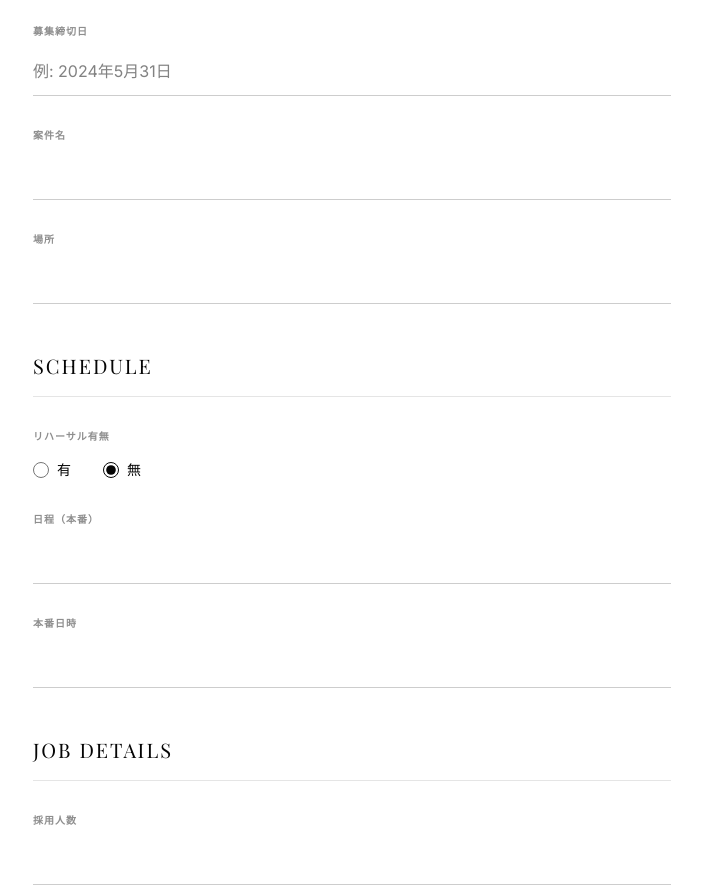
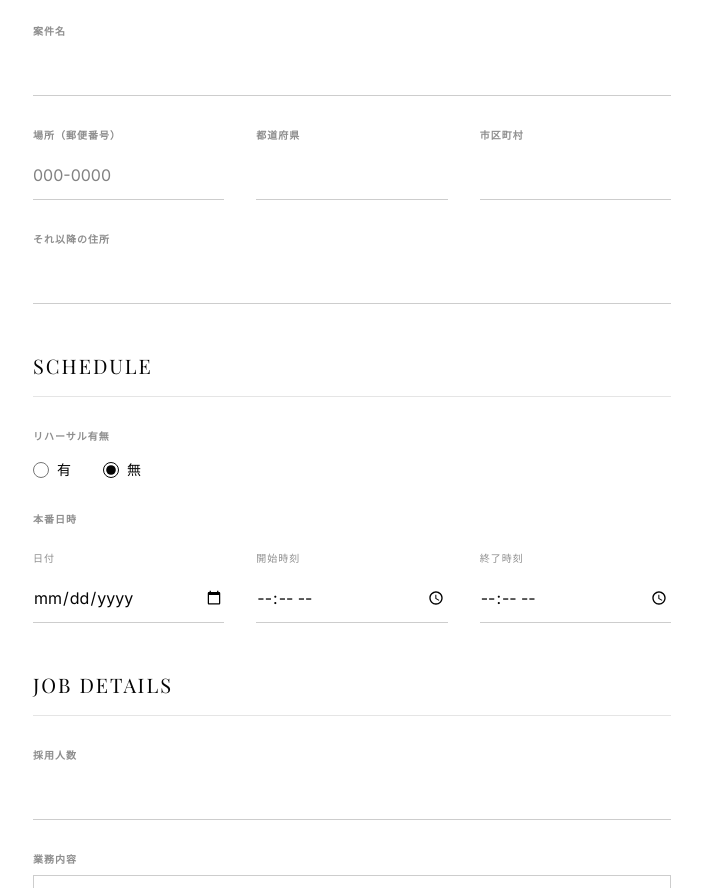
Before and after one commit to masashi-merci/model, a React (Vite) app in the folder merci-talent-agency/: page /order in a window 1280 px wide. Shown: the part 880-1768 px from the top of the page, without its empty margins (288-990 px from the left). Built offline with nearby package versions, Linux system fonts and the light colour scheme; no server answers; the database is empty; a web font is replaced by a local one.

Commit message:
Update Order.tsx

```diff
--- a/merci-talent-agency/src/pages/Order.tsx
+++ b/merci-talent-agency/src/pages/Order.tsx
@@ -6,16 +6,21 @@ export default function Order() {
   const [formData, setFormData] = useState({
     companyName: '',
     contactPerson: '',
-    address: '',
     email: '',
     deadline: '',
     projectName: '',
-    location: '',
+    locationPostalCode: '',
+    locationPrefecture: '',
+    locationCity: '',
+    locationAddressDetail: '',
     rehearsal: 'no',
-    rehearsalDateTime: '',
+    rehearsalDate: '',
+    rehearsalStartTime: '',
+    rehearsalEndTime: '',
     rehearsalLocation: '',
-    mainEvent: '',
-    mainEventDateTime: '',
+    mainEventDate: '',
+    mainEventStartTime: '',
+    mainEventEndTime: '',
     hiringCount: '',
     jobDescription: '',
     conditions: [] as string[],
@@ -31,6 +36,31 @@ export default function Order() {
   const [isSubmitting, setIsSubmitting] = useState(false);
   const [submitted, setSubmitted] = useState(false);
   const [error, setError] = useState<string | null>(null);
+
+  const lookupAddress = async (zip: string, type: 'client' | 'location') => {
+    const cleanZip = zip.replace(/-/g, '');
+    if (cleanZip.length !== 7) return;
+
+    try {
+      const response = await fetch(`https://zipcloud.ibsnet.co.jp/api/search?zipcode=${cleanZip}`);
+      const data = await response.json();
+      if (data.results) {
+        const result = data.results[0];
+        const prefecture = result.address1;
+        const city = result.address2 + result.address3;
+
+        if (type === 'location') {
+          setFormData(prev => ({
+            ...prev,
+            locationPrefecture: prefecture,
+            locationCity: city
+          }));
+        }
+      }
+    } catch (error) {
+      console.error('Address lookup failed:', error);
+    }
+  };
 
   const conditionOptions = [
     '派手なネイルNG',
@@ -180,17 +210,6 @@ export default function Order() {
             </div>
 
             <div className="space-y-2">
-              <label className="text-[10px] tracking-widest text-brand-gray uppercase block font-bold">住所</label>
-              <input
-                type="text"
-                required
-                className="w-full bg-transparent border-b border-brand-black/20 py-3 focus:outline-none focus:border-brand-black transition-colors"
-                value={formData.address}
-                onChange={(e) => setFormData({ ...formData, address: e.target.value })}
-              />
-            </div>
-
-            <div className="space-y-2">
               <label className="text-[10px] tracking-widest text-brand-gray uppercase block font-bold">メールアドレス</label>
               <input
                 type="email"
@@ -229,14 +248,52 @@ export default function Order() {
               />
             </div>
 
+            <div className="grid grid-cols-1 md:grid-cols-3 gap-8">
               <div className="space-y-2">
-              <label className="text-[10px] tracking-widest text-brand-gray uppercase block font-bold">場所</label>
+                <label className="text-[10px] tracking-widest text-brand-gray uppercase block font-bold">場所（郵便番号）</label>
+                <input
+                  type="text"
+                  required
+                  placeholder="000-0000"
+                  className="w-full bg-transparent border-b border-brand-black/20 py-3 focus:outline-none focus:border-brand-black transition-colors"
+                  value={formData.locationPostalCode}
+                  onChange={(e) => {
+                    const val = e.target.value;
+                    setFormData({ ...formData, locationPostalCode: val });
+                    lookupAddress(val, 'location');
+                  }}
+                />
+              </div>
+              <div className="space-y-2">
+                <label className="text-[10px] tracking-widest text-brand-gray uppercase block font-bold">都道府県</label>
                 <input
                   type="text"
                   required
                   className="w-full bg-transparent border-b border-brand-black/20 py-3 focus:outline-none focus:border-brand-black transition-colors"
-                value={formData.location}
-                onChange={(e) => setFormData({ ...formData, location: e.target.value })}
+                  value={formData.locationPrefecture}
+                  onChange={(e) => setFormData({ ...formData, locationPrefecture: e.target.value })}
+                />
+              </div>
+              <div className="space-y-2">
+                <label className="text-[10px] tracking-widest text-brand-gray uppercase block font-bold">市区町村</label>
+                <input
+                  type="text"
+                  required
+                  className="w-full bg-transparent border-b border-brand-black/20 py-3 focus:outline-none focus:border-brand-black transition-colors"
+                  value={formData.locationCity}
+                  onChange={(e) => setFormData({ ...formData, locationCity: e.target.value })}
+                />
+              </div>
+            </div>
+
+            <div className="space-y-2">
+              <label className="text-[10px] tracking-widest text-brand-gray uppercase block font-bold">それ以降の住所</label>
+              <input
+                type="text"
+                required
+                className="w-full bg-transparent border-b border-brand-black/20 py-3 focus:outline-none focus:border-brand-black transition-colors"
+                value={formData.locationAddressDetail}
+                onChange={(e) => setFormData({ ...formData, locationAddressDetail: e.target.value })}
               />
             </div>
           </div>
@@ -277,21 +334,48 @@ export default function Order() {
               <motion.div
                 initial={{ opacity: 0, height: 0 }}
                 animate={{ opacity: 1, height: 'auto' }}
-                className="grid grid-cols-1 md:grid-cols-2 gap-8 pt-4"
+                className="space-y-8 pt-4"
               >
+                <div className="space-y-6">
+                  <label className="text-[10px] tracking-widest text-brand-gray uppercase block font-bold">リハーサル日時</label>
+                  <div className="grid grid-cols-1 md:grid-cols-3 gap-8">
                     <div className="space-y-2">
-                  <label className="text-[10px] tracking-widest text-brand-gray uppercase block font-bold">リハーサル日時</label>
+                      <label className="text-[10px] tracking-widest text-brand-gray uppercase block">日付</label>
                       <input
-                    type="text"
+                        type="date"
+                        required={formData.rehearsal === 'yes'}
                         className="w-full bg-transparent border-b border-brand-black/20 py-3 focus:outline-none focus:border-brand-black transition-colors"
-                    value={formData.rehearsalDateTime}
-                    onChange={(e) => setFormData({ ...formData, rehearsalDateTime: e.target.value })}
+                        value={formData.rehearsalDate}
+                        onChange={(e) => setFormData({ ...formData, rehearsalDate: e.target.value })}
                       />
+                    </div>
+                    <div className="space-y-2">
+                      <label className="text-[10px] tracking-widest text-brand-gray uppercase block">開始時刻</label>
+                      <input
+                        type="time"
+                        required={formData.rehearsal === 'yes'}
+                        className="w-full bg-transparent border-b border-brand-black/20 py-3 focus:outline-none focus:border-brand-black transition-colors"
+                        value={formData.rehearsalStartTime}
+                        onChange={(e) => setFormData({ ...formData, rehearsalStartTime: e.target.value })}
+                      />
+                    </div>
+                    <div className="space-y-2">
+                      <label className="text-[10px] tracking-widest text-brand-gray uppercase block">終了時刻</label>
+                      <input
+                        type="time"
+                        required={formData.rehearsal === 'yes'}
+                        className="w-full bg-transparent border-b border-brand-black/20 py-3 focus:outline-none focus:border-brand-black transition-colors"
+                        value={formData.rehearsalEndTime}
+                        onChange={(e) => setFormData({ ...formData, rehearsalEndTime: e.target.value })}
+                      />
+                    </div>
+                  </div>
                 </div>
                 <div className="space-y-2">
                   <label className="text-[10px] tracking-widest text-brand-gray uppercase block font-bold">リハーサル場所</label>
                   <input
                     type="text"
+                    required={formData.rehearsal === 'yes'}
                     className="w-full bg-transparent border-b border-brand-black/20 py-3 focus:outline-none focus:border-brand-black transition-colors"
                     value={formData.rehearsalLocation}
                     onChange={(e) => setFormData({ ...formData, rehearsalLocation: e.target.value })}
@@ -300,26 +384,40 @@ export default function Order() {
               </motion.div>
             )}
 
+            <div className="space-y-6">
+              <label className="text-[10px] tracking-widest text-brand-gray uppercase block font-bold">本番日時</label>
+              <div className="grid grid-cols-1 md:grid-cols-3 gap-8">
                 <div className="space-y-2">
-              <label className="text-[10px] tracking-widest text-brand-gray uppercase block font-bold">日程（本番）</label>
+                  <label className="text-[10px] tracking-widest text-brand-gray uppercase block">日付</label>
                   <input
-                type="text"
+                    type="date"
                     required
                     className="w-full bg-transparent border-b border-brand-black/20 py-3 focus:outline-none focus:border-brand-black transition-colors"
-                value={formData.mainEvent}
-                onChange={(e) => setFormData({ ...formData, mainEvent: e.target.value })}
+                    value={formData.mainEventDate}
+                    onChange={(e) => setFormData({ ...formData, mainEventDate: e.target.value })}
                   />
                 </div>
-
                 <div className="space-y-2">
-              <label className="text-[10px] tracking-widest text-brand-gray uppercase block font-bold">本番日時</label>
+                  <label className="text-[10px] tracking-widest text-brand-gray uppercase block">開始時刻</label>
                   <input
-                type="text"
+                    type="time"
                     required
                     className="w-full bg-transparent border-b border-brand-black/20 py-3 focus:outline-none focus:border-brand-black transition-colors"
-                value={formData.mainEventDateTime}
-                onChange={(e) => setFormData({ ...formData, mainEventDateTime: e.target.value })}
+                    value={formData.mainEventStartTime}
+                    onChange={(e) => setFormData({ ...formData, mainEventStartTime: e.target.value })}
                   />
+                </div>
+                <div className="space-y-2">
+                  <label className="text-[10px] tracking-widest text-brand-gray uppercase block">終了時刻</label>
+                  <input
+                    type="time"
+                    required
+                    className="w-full bg-transparent border-b border-brand-black/20 py-3 focus:outline-none focus:border-brand-black transition-colors"
+                    value={formData.mainEventEndTime}
+                    onChange={(e) => setFormData({ ...formData, mainEventEndTime: e.target.value })}
+                  />
+                </div>
+              </div>
             </div>
           </div>
 
```
Lines whose indentation alone changed are shown as unchanged.
